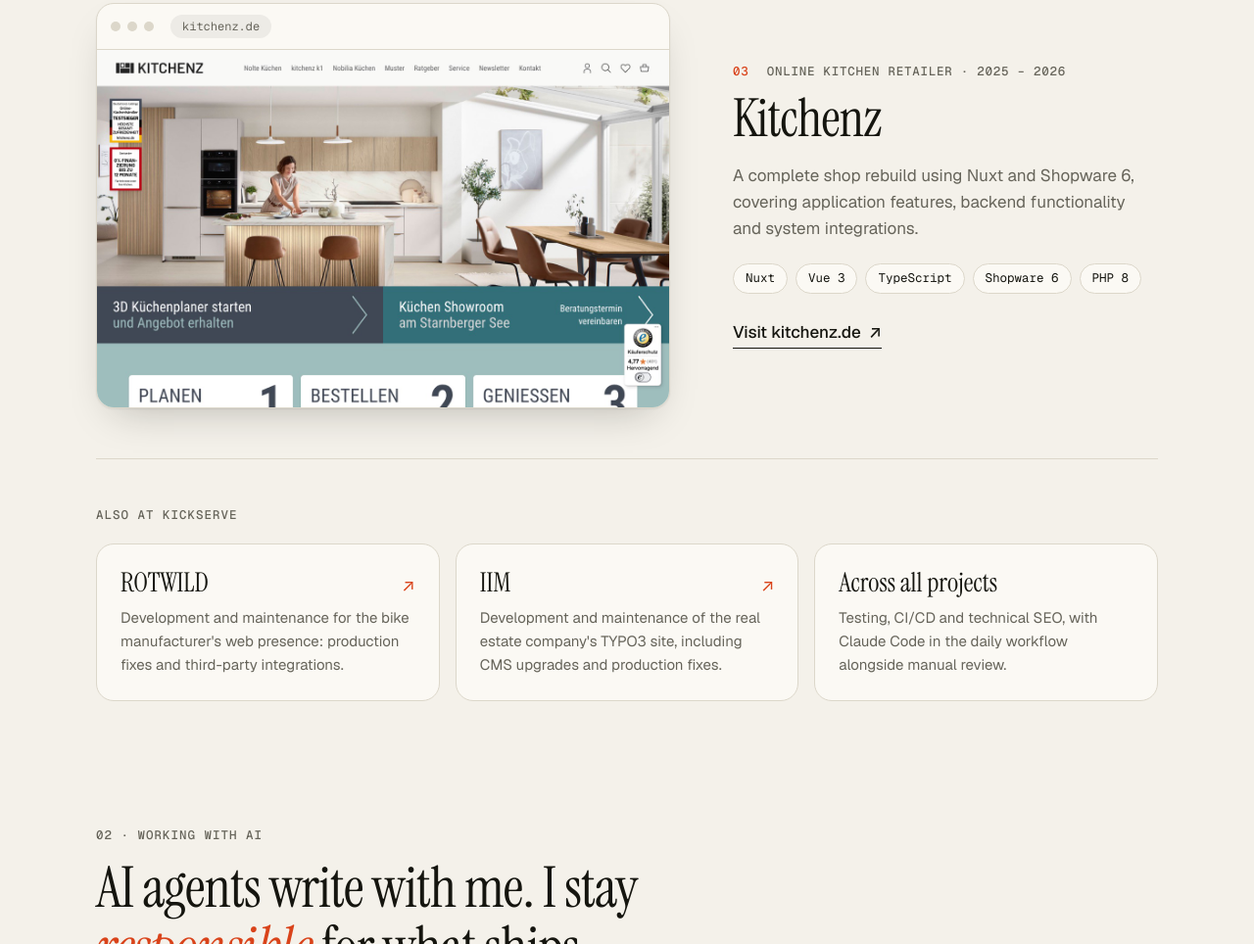
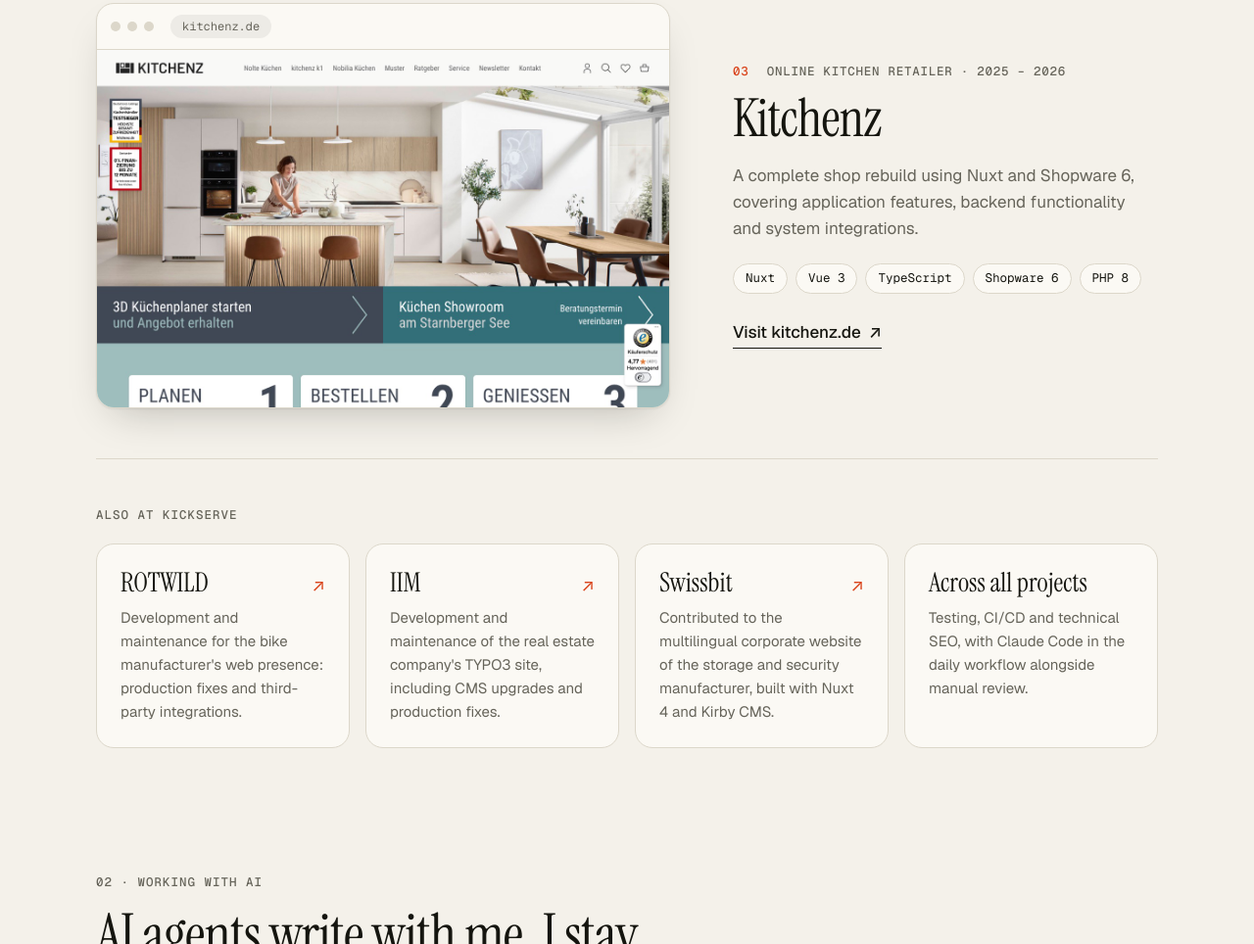
Before and after one commit to SeifeddineBS/myportfolio, a plain HTML site: page en/index.html in a window 1280 px wide. Shown: the part 2437-3401 px from the top of the page at 98% size. Drawn offline with nearby package versions, Linux system fonts and the light colour scheme.

Commit message:
feat: add Swissbit project

```diff
--- a/assets/style.css
+++ b/assets/style.css
@@ -248,7 +248,7 @@ em { font-style: italic; color: var(--accent); }
 .link:hover span, .mini:hover h4 span, .contact__links a:hover span { transform: translate(3px, -3px); }
 
 .more { border-top: 1px solid var(--line); padding-top: clamp(28px, 4vw, 48px); }
-.more__grid { display: grid; grid-template-columns: repeat(3, 1fr); gap: 16px; margin-top: 20px; }
+.more__grid { display: grid; grid-template-columns: repeat(4, 1fr); gap: 16px; margin-top: 20px; }
 .mini {
   display: block; text-decoration: none; padding: 24px;
   border: 1px solid var(--line); border-radius: var(--radius); background: var(--bg-raised);
--- a/en/index.html
+++ b/en/index.html
@@ -123,7 +123,7 @@
 
     <section class="stats wrap" aria-label="Key facts">
       <div class="stat reveal"><b>3+</b><span>years building production web apps</span></div>
-      <div class="stat reveal"><b>5</b><span>client projects, from headless shops to CMS sites</span></div>
+      <div class="stat reveal"><b>6</b><span>client projects, from headless shops to CMS sites</span></div>
       <div class="stat reveal"><b>5</b><span>languages spoken, from Arabic to German</span></div>
     </section>
 
@@ -222,6 +222,11 @@
             <h4>IIM <span aria-hidden="true">↗</span></h4>
             <p>Development and maintenance of the real estate company's TYPO3 site, including CMS upgrades and
               production fixes.</p>
+          </a>
+          <a class="mini" href="https://www.swissbit.com/" target="_blank" rel="noopener">
+            <h4>Swissbit <span aria-hidden="true">↗</span></h4>
+            <p>Contributed to the multilingual corporate website of the storage and security manufacturer,
+              built with Nuxt 4 and Kirby CMS.</p>
           </a>
           <div class="mini">
             <h4>Across all projects</h4>
```
Also changed, not shown: de/index.html (+6 -1 lines).
